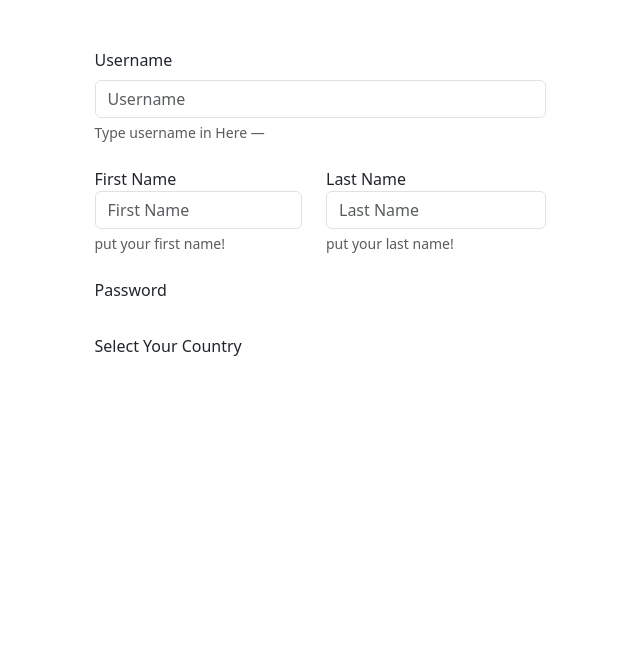
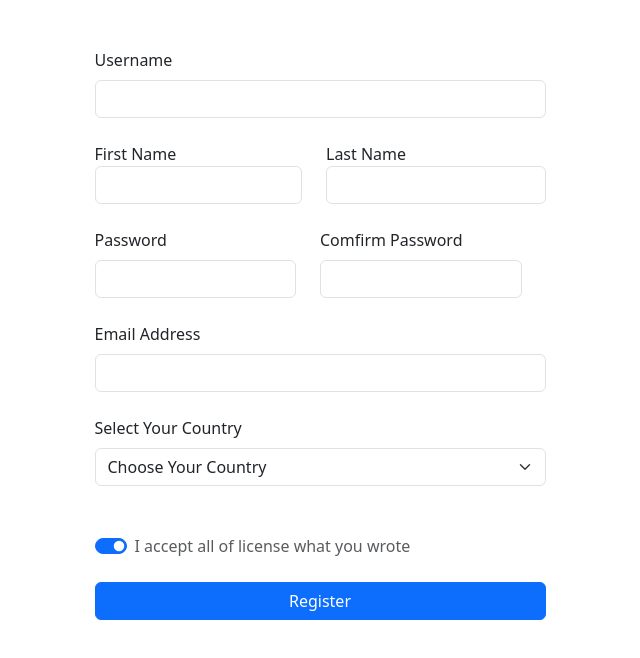
Before and after one commit to zawlinn-vlog/js__beginner, a website: page 03 Exercise/index.html in a window 1280 px wide. Shown: the whole page, without its empty margins (320-960 px from the left). Drawn offline with nearby package versions, Linux system fonts and the light colour scheme.

Commit message:
JS: Foundation Course Update

```diff
--- a/03 Exercise/assets/js/app.js
+++ b/03 Exercise/assets/js/app.js
@@ -0,0 +1,13 @@
+"use strict";
+
+$(document).ready(function () {
+  const form = document.querySelector("form");
+  $("#reg").on("click", function (e) {
+    /*****/
+    e.preventDefault();
+    if (!form.checkValidity()) {
+      $("form").addClass("was-validated");
+      $("select").val() == "" ? $("select ~ .valid-feedback").hide() : "";
+    }
+  });
+});
--- a/03 Exercise/index.html
+++ b/03 Exercise/index.html
@@ -17,21 +17,16 @@
       <div class="row">
         <div class="col-5 mx-auto">
           <!-- was-validated -->
-          <form action="get" class="form need-validation">
+          <form action="get" class="form need-validation" spellcheck="false">
             <div class="row gap-4">
               <!--  -->
               <div class="form-group">
                 <label for="username" class="form-label">Username</label>
-                <input
-                  type="text"
-                  class="form-control"
-                  placeholder="Username"
-                  required
-                />
-                <div class="form-text">Type username in Here &mdash;</div>
+                <input type="text" class="form-control" required />
+                <!-- <div class="form-text">Type username in Here &mdash;</div> -->
                 <div class="valid-feedback">Looks good!</div>
                 <div class="invalid-feedback">
-                  username must not be captical and space between them!
+                  Username must not be captical and space between them!
                 </div>
               </div>
 
@@ -44,10 +39,9 @@
                       type="text"
                       class="form-control"
                       id="firstName"
-                      placeholder="First Name"
                       required
                     />
-                    <div class="form-text">put your first name!</div>
+                    <!-- <div class="form-text">put your first name!</div> -->
                     <div class="valid-feedback">Look Good!</div>
                     <div class="invalid-feedback">You must fill this field</div>
                   </div>
@@ -58,11 +52,10 @@
                     <input
                       type="text"
                       class="form-control"
-                      placeholder="Last Name"
                       id="lastName"
                       required
                     />
-                    <div class="form-text">put your last name!</div>
+                    <!-- <div class="form-text">put your last name!</div> -->
                     <div class="valid-feedback">Look Good!</div>
                     <div class="invalid-feedback">You must fill this field</div>
                   </div>
@@ -71,8 +64,58 @@
 
               <!--  -->
 
+              <div class="row">
+                <div class="col">
+                  <div class="form-group">
+                    <label for="pass" class="form-label">Password</label>
+                    <input
+                      type="password"
+                      name=""
+                      id="pass"
+                      class="form-control"
+                      required
+                    />
+                    <!-- <div class="form-text">put your password!</div> -->
+                    <div class="valid-feedback">Look Good!</div>
+                    <div class="invalid-feedback">
+                      You must be defined your password at least 8 words
+                    </div>
+                  </div>
+                </div>
+                <div class="col">
+                  <div class="form-group">
+                    <label for="cpass" class="form-label"
+                      >Comfirm Password</label
+                    >
+                    <input
+                      type="password"
+                      name=""
+                      id="cpass"
+                      class="form-control"
+                      required
+                    />
+                    <!-- <div class="form-text">put your password!</div> -->
+                    <div class="valid-feedback">Look Good!</div>
+                    <div class="invalid-feedback">
+                      You must be defined your password at least 8 words
+                    </div>
+                  </div>
+                </div>
+              </div>
+
+              <!--  -->
+
               <div class="form-group">
-                <label for="pass" class="form-label">Password</label>
+                <label for="email" class="form-label">Email Address</label>
+                <input
+                  type="email"
+                  name=""
+                  id="email"
+                  class="form-control"
+                  required
+                />
+                <div class="valid-feedback">Look Good!</div>
+                <div class="invalid-feedback">You must fill this field!</div>
               </div>
 
               <!--  -->
@@ -80,11 +123,44 @@
                 <label for="selectCountry" class="form-label"
                   >Select Your Country</label
                 >
+                <select name="" id="selectCountry" class="form-select">
+                  <option>Choose Your Country</option>
+                  <option value="mm">Myanmar</option>
+                  <option value="th">Thailand</option>
+                  <option value="ind">India</option>
+                </select>
+                <div class="valid-feedback">Look Good!</div>
+                <div class="invalid-feedback">Please, select your country.</div>
               </div>
+            </div>
+
+            <!--  -->
+            <div class="form-check form-switch mt-5">
+              <input
+                type="checkbox"
+                name=""
+                id="agree"
+                class="form-check-input"
+                checked
+              />
+
+              <label for="agree" class="form-check-label text-muted"
+                >I accept all of license what you wrote</label
+              >
+            </div>
+
+            <!--  -->
+            <div class="d-grid mt-4">
+              <button class="btn btn-primary" type="submit" id="reg">
+                Register
+              </button>
             </div>
           </form>
         </div>
       </div>
     </div>
+    <!--  -->
+    <script src="./node_modules/jquery/dist/jquery.min.js"></script>
+    <script src="./assets/js/app.js"></script>
   </body>
 </html>
```
